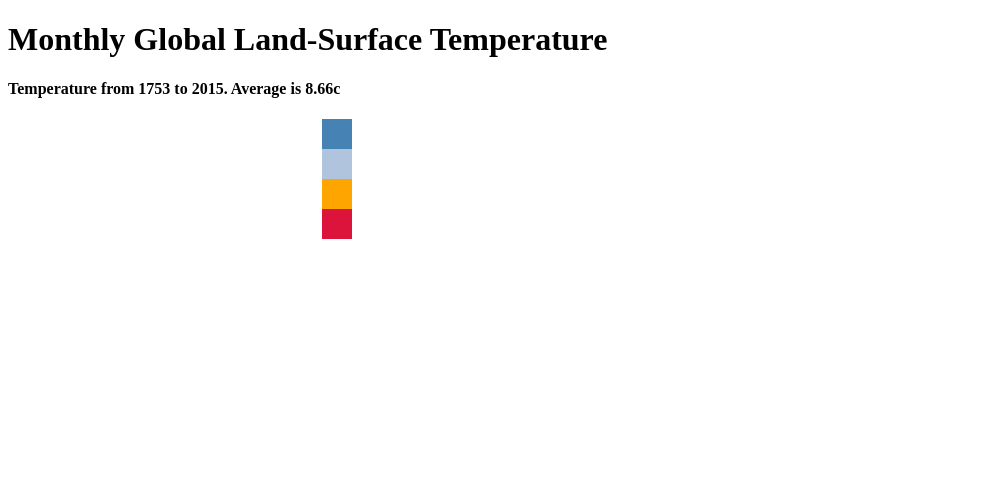
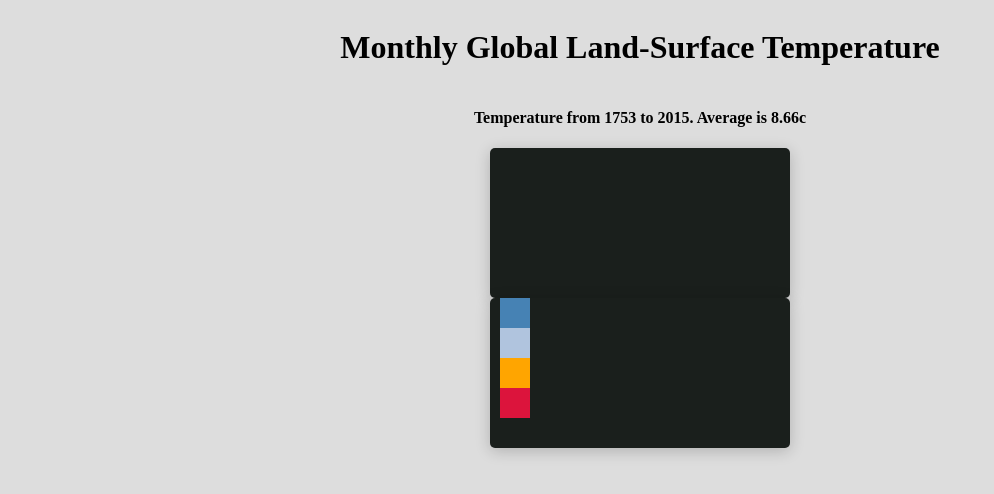
Before and after one commit to jabircode/d3_heat_map, a plain HTML site: page index.html in a window 1280 px wide. Shown: the whole page, without its empty margins (0-994 px from the left). Drawn offline with nearby package versions, Linux system fonts and the light colour scheme; no server answers.

Commit message:
Update index.html

```diff
--- a/index.html
+++ b/index.html
@@ -4,7 +4,7 @@
     <script src="https://d3js.org/d3.v7.min.js"></script>
     <meta charset="UTF-8">
     <meta name="viewport" content="width=device-width, initial-scale=1.0">
-    <link rel="stylesheet" href="./style.css">
+    <link rel="stylesheet" href="./styles.css">
     <title>Heat Map</title>
 </head>
 <body>
```
